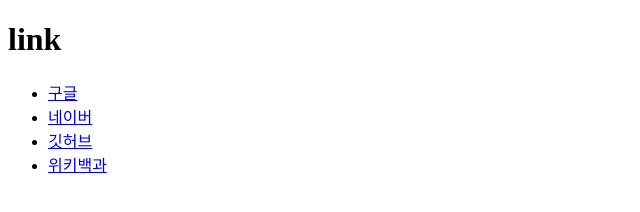
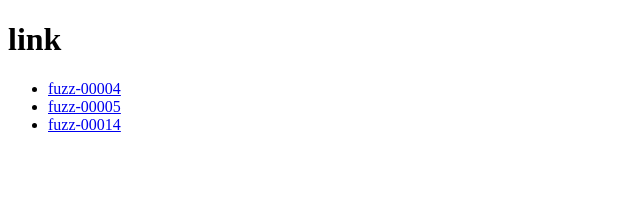
Before and after one commit to jdragonbae/hosting, a plain HTML site: page index.html in a window 1280 px wide. Shown: the whole page, without its empty margins (0-640 px from the left). Drawn offline with Linux system fonts and the light colour scheme.

Commit message:
Update index.html

```diff
--- a/index.html
+++ b/index.html
@@ -6,10 +6,9 @@
 <body>
   <h1>link</h1>
   <ul>
-    <li><a href="https://www.google.com">구글</a></li>
-    <li><a href="https://www.naver.com">네이버</a></li>
-    <li><a href="https://www.github.com">깃허브</a></li>
-    <li><a href="https://www.wikipedia.org">위키백과</a></li>
+    <li><a href="fuzz-00004.html">fuzz-00004</a></li>
+    <li><a href="fuzz-00005.html">fuzz-00005</a></li>
+    <li><a href="fuzz-00014.html">fuzz-00014</a></li>
   </ul>
 </body>
 </html>
```
